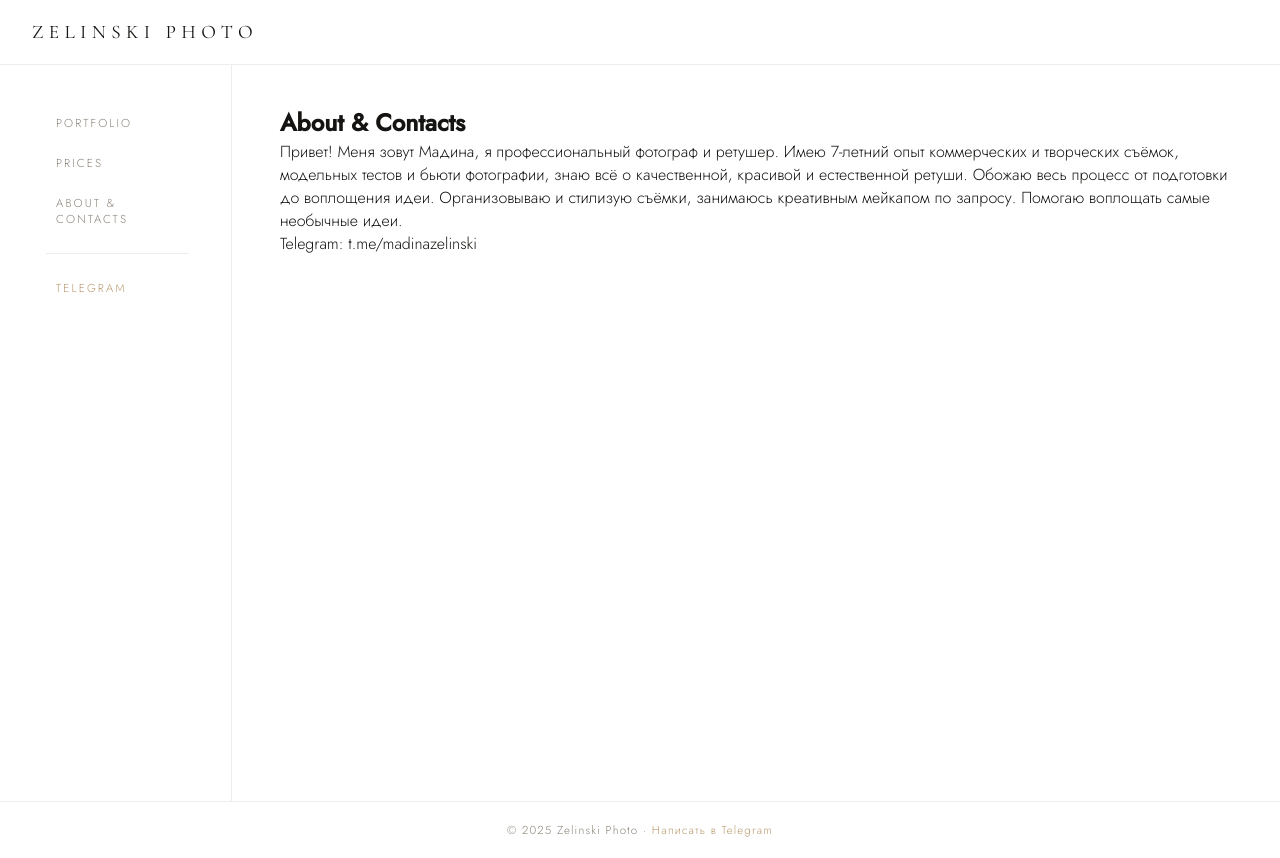
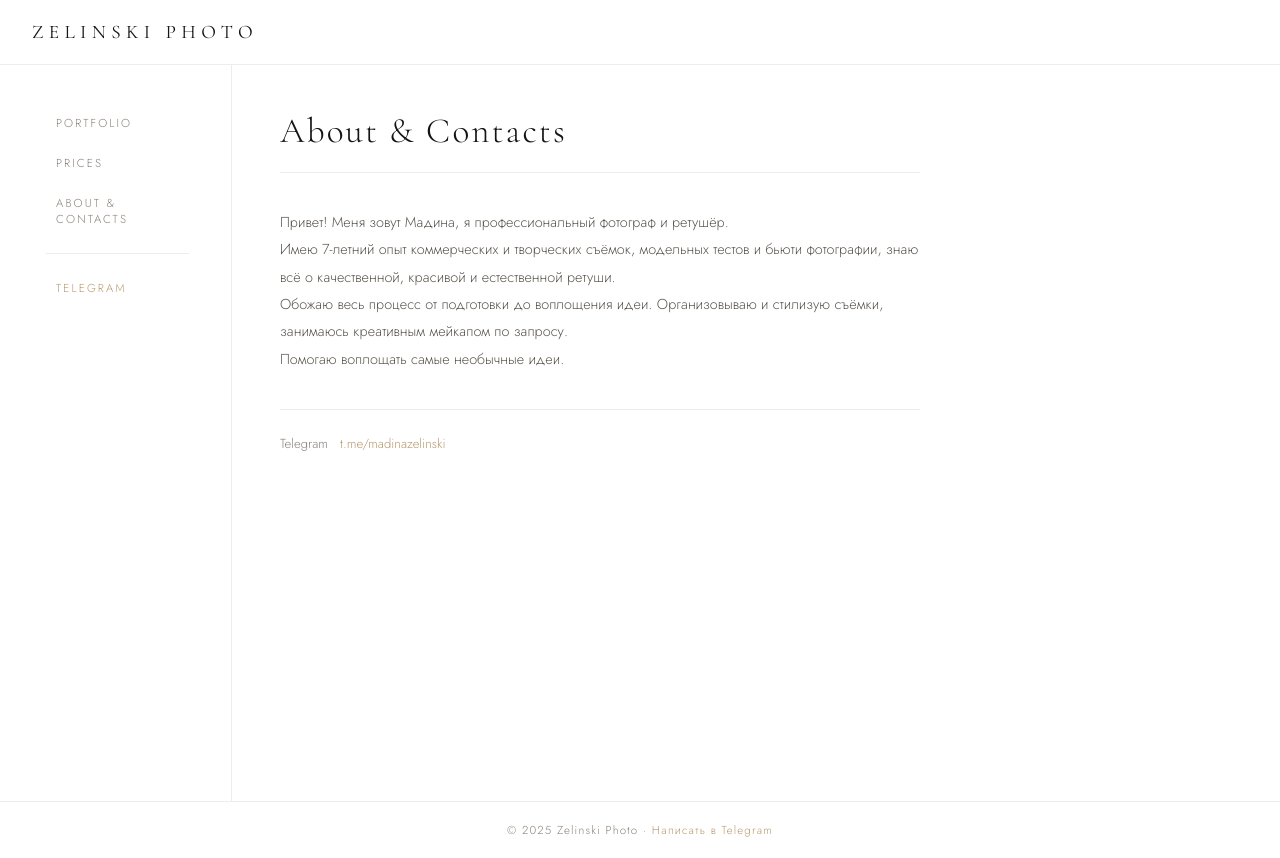
Before and after one commit to ave-ArChi/zelinski-photo, a Next.js app: page /about in a window 1280 px wide. Built offline with nearby package versions, Linux system fonts and the light colour scheme.

Commit message:
Update AboutPage layout and content
Refactor AboutPage component structure and styling.

```diff
--- a/app/about/page.tsx
+++ b/app/about/page.tsx
@@ -1,15 +1,20 @@
 export default function AboutPage() {
   return (
-    <section className="pt-6 space-y-6 max-w-2xl">
-      <h1 className="text-xl tracking-wide uppercase">About & Contacts</h1>
-      <p className="text-neutral-700 whitespace-pre-line">
-Привет! Меня зовут Мадина, я профессиональный фотограф и ретушер.
+    <section className="about-page">
+      <h1 className="page-title">About &amp; Contacts</h1>
+      <p className="about-body">
+{`Привет! Меня зовут Мадина, я профессиональный фотограф и ретушёр.
 Имею 7-летний опыт коммерческих и творческих съёмок, модельных тестов и бьюти фотографии, знаю всё о качественной, красивой и естественной ретуши.
 Обожаю весь процесс от подготовки до воплощения идеи. Организовываю и стилизую съёмки, занимаюсь креативным мейкапом по запросу.
-Помогаю воплощать самые необычные идеи.
+Помогаю воплощать самые необычные идеи.`}
       </p>
-      <div className="text-sm text-neutral-700 space-y-1">
-        <p>Telegram: <a className="underline" href="https://t.me/madinazelinski" target="_blank">t.me/madinazelinski</a></p>
+      <div className="about-contacts">
+        <div className="contact-row">
+          <span>Telegram</span>
+          <a href="https://t.me/madinazelinski" target="_blank" rel="noopener noreferrer">
+            t.me/madinazelinski
+          </a>
+        </div>
       </div>
     </section>
   );
```
